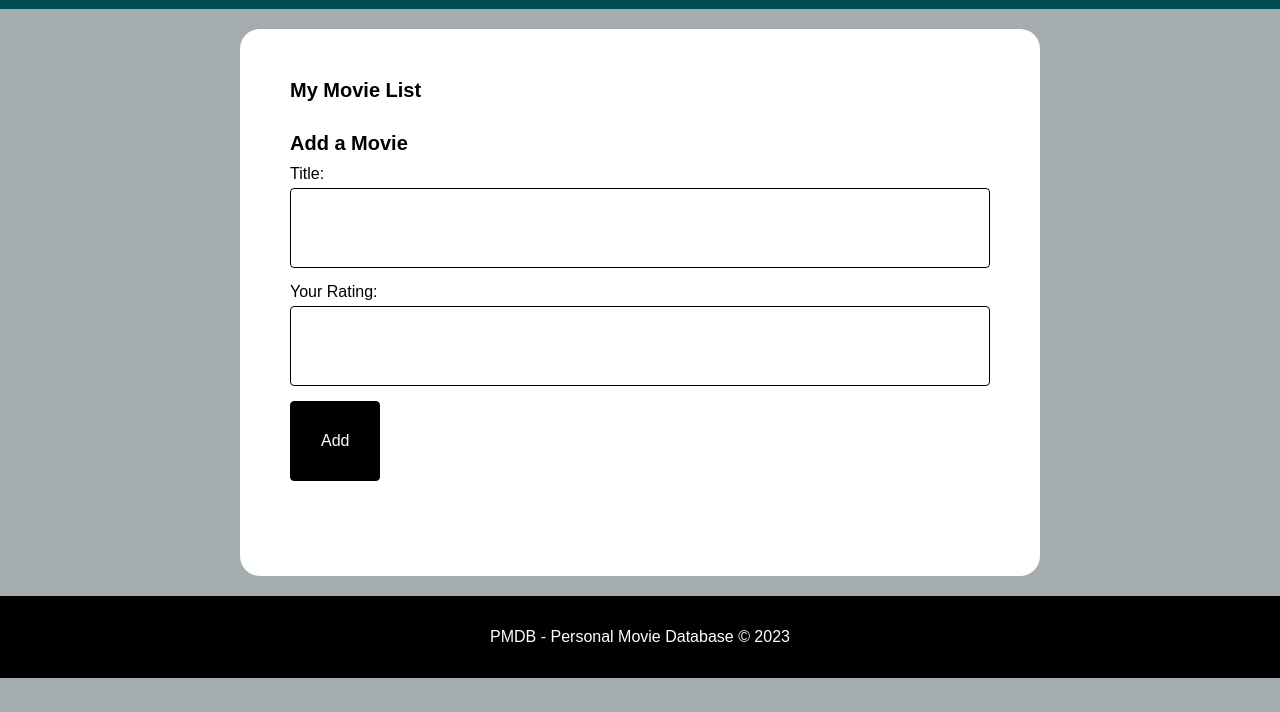
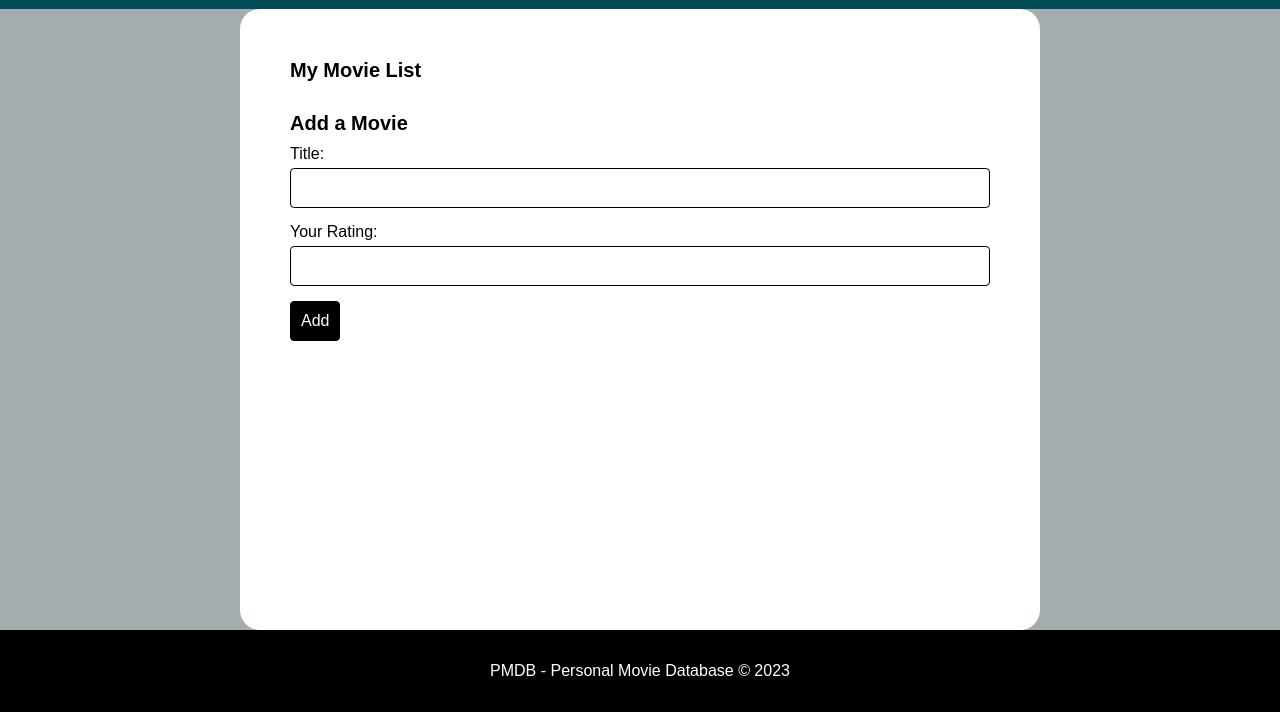
Before and after one commit to JayBassCodes/pmdb, a plain HTML site: page index.html in a window 1280 px wide. Shown: the part 88-800 px from the top of the page. Drawn offline with nearby package versions, Linux system fonts and the light colour scheme.

Commit message:
fixed footer by updating main

```diff
--- a/assets/css/style.css
+++ b/assets/css/style.css
@@ -8,6 +8,9 @@ body {
   padding: 0;
   color: #000000;
   background-color: #A5ACAF;
+  display: flex;
+  flex-direction: column;
+  min-height: 100vh;
 }
 
 header {
@@ -24,11 +27,14 @@ body {
 }
 
 main {
-    max-width: 800px;
-    margin: 20px auto;
+  flex-grow: 1;
   padding: 50px;
   background-color: #FFFFFF;
   border-radius: 20px;
+  margin: 0 auto;
+  max-width: 800px;
+  width: 100%; /* Added width property */
+  box-sizing: border-box; /* Added box-sizing property */
 }
 
 section {
@@ -51,7 +57,7 @@ body {
 form input,
 form button {
   margin-bottom: 15px;
-    padding: 30px;
+  padding: 10px;
   font-size: 16px;
   border: 1px solid #000000;
   border-radius: 4px;
```
Lines whose indentation alone changed are shown as unchanged.
